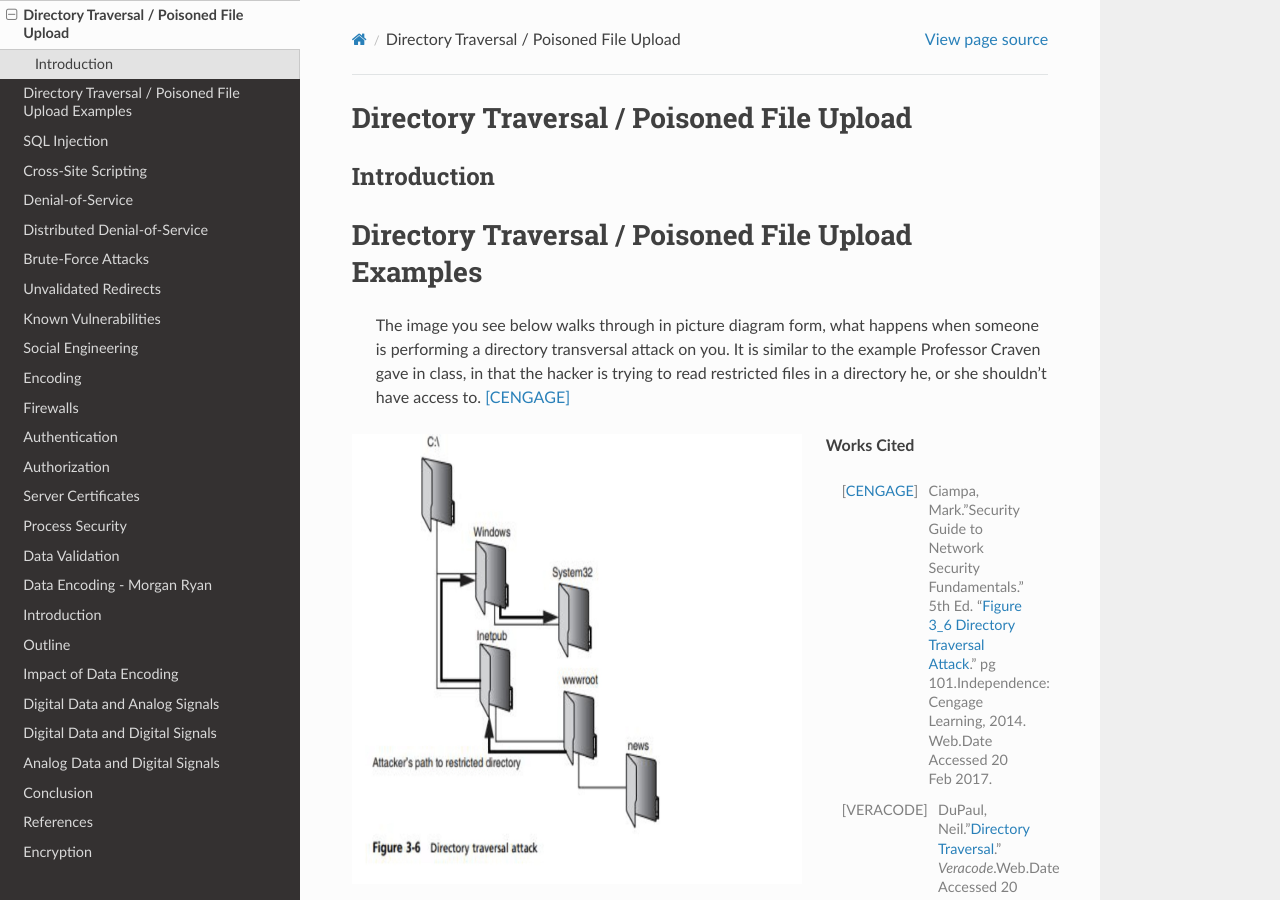
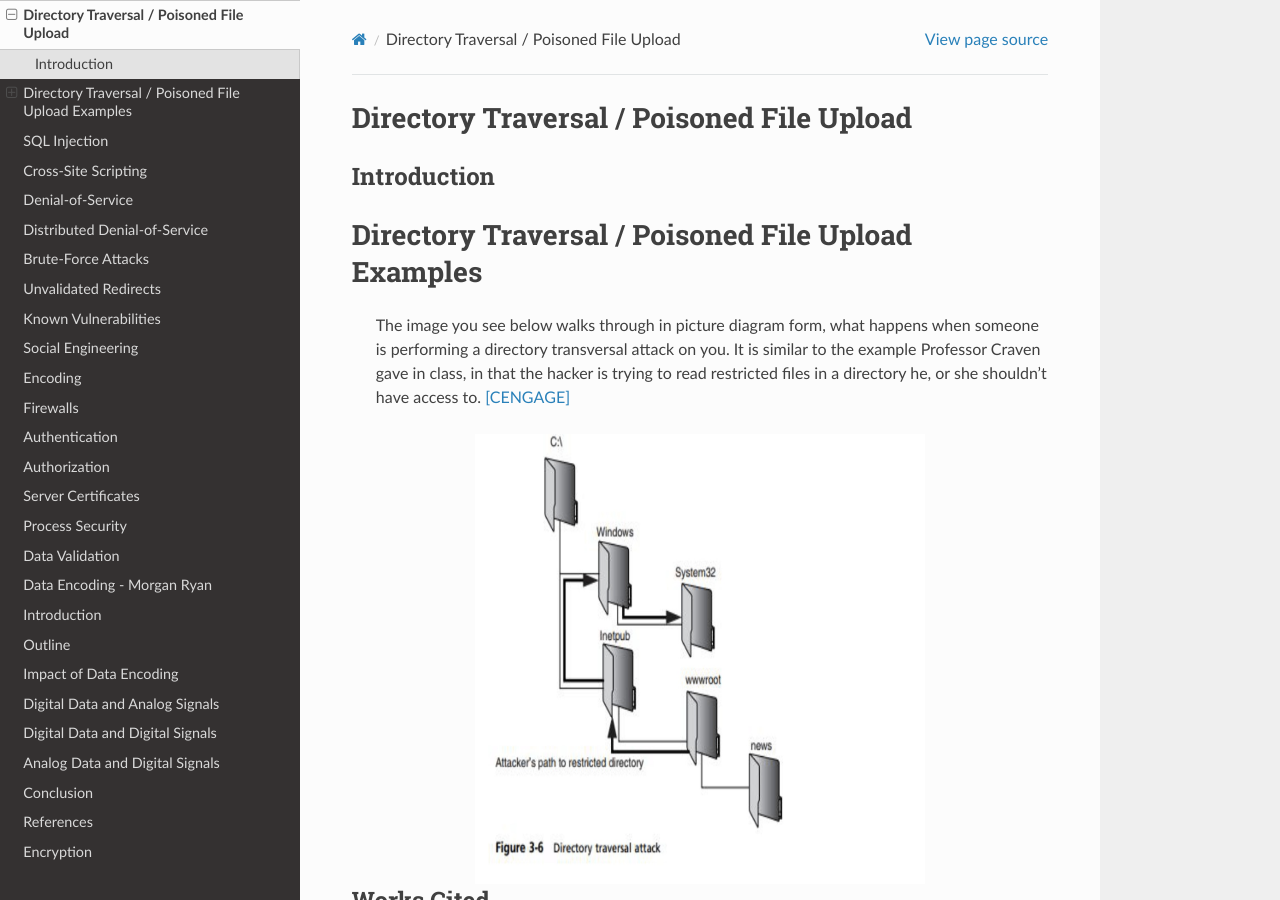
Before and after one commit to pvcraven/2017_web_security, a Sphinx documentation site: the page built from source/directory_traversal/directory_traversal.rst, in a window 1280 px wide and 900 px high. Built offline with Sphinx 7.4.7 and the Read the Docs theme 2.0.0, drawn with Linux system fonts in a browser that asks for light colours.

Commit message:
last attempt befor i give up and just write

```diff
--- a/source/directory_traversal/directory_traversal.rst
+++ b/source/directory_traversal/directory_traversal.rst
@@ -13,7 +13,7 @@
 .. image:: figure_3_6.jpg
 	:height: 450px
 	:width:  450px
-	:align: left
+	:align: center
 	:alt: figure 3.6
 
 
@@ -25,6 +25,7 @@
 
 
 **Works Cited**
+---------------
 
 .. [CENGAGE]  Ciampa, Mark."Security Guide to Network Security Fundamentals." 5th Ed. "`Figure 3_6 Directory Traversal Attack  <http://www.wadsworthmedia.com/marketing/sample_chapters/2014/9781305093911_ch03.pdf>`_." pg 101.Independence: Cengage Learning, 2014. Web.Date Accessed 20 Feb 2017.
 
```
